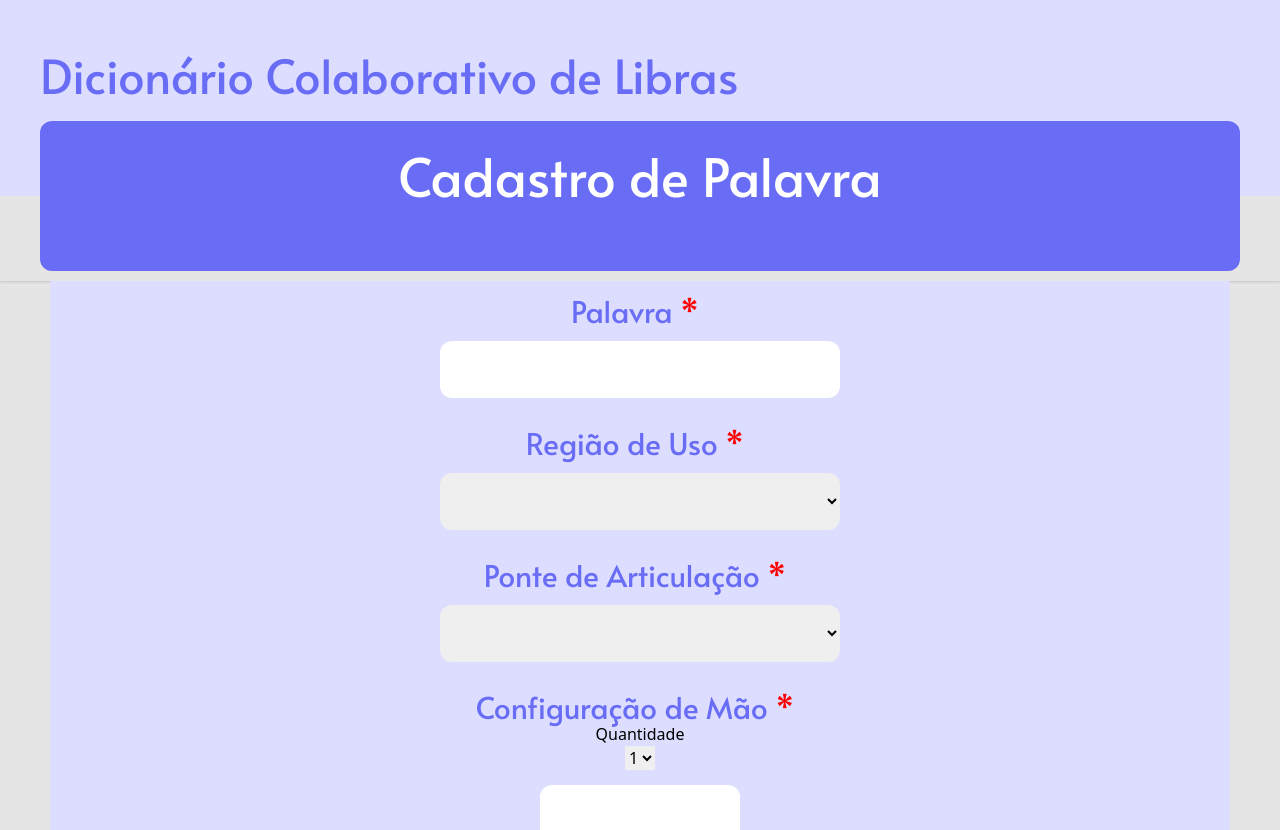
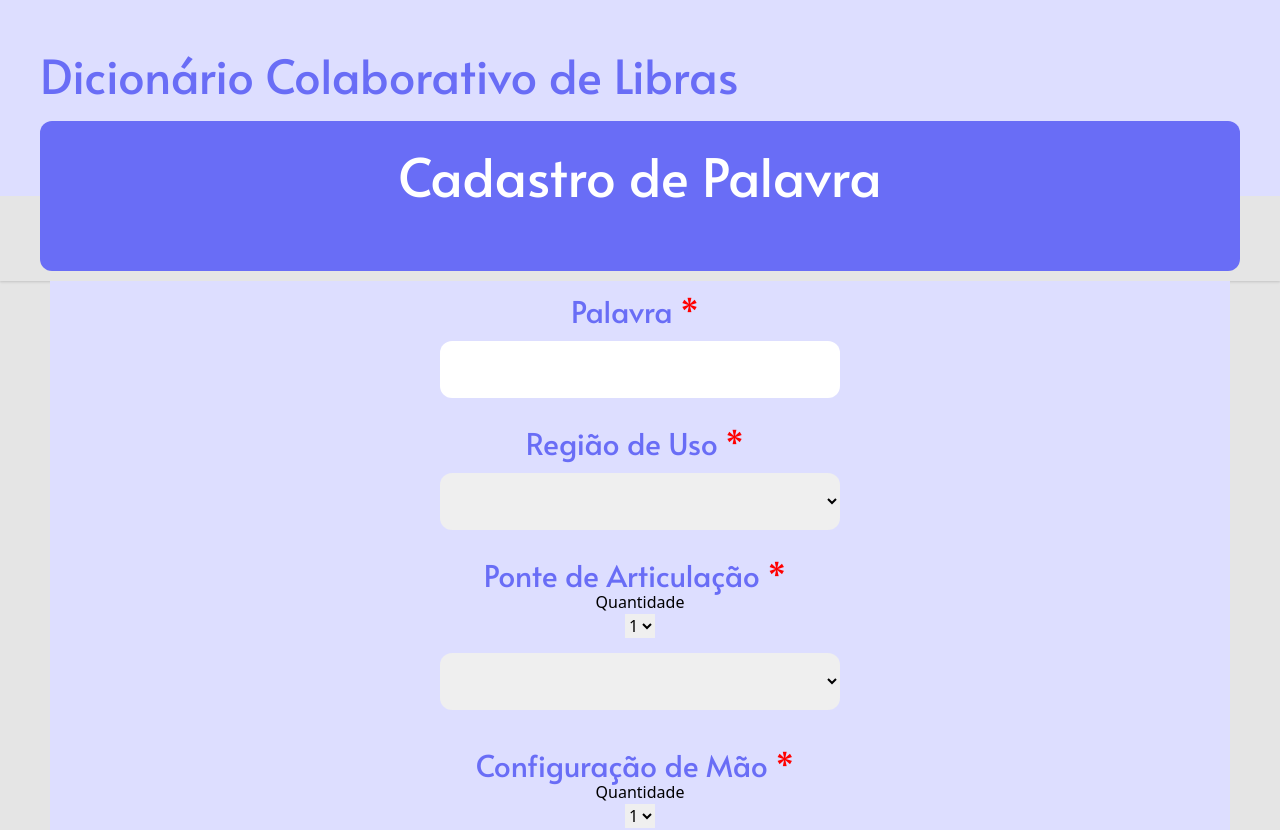
Before and after one commit to zeeheb/dicionario, a React (Create React App) app: page /cadastrar in a window 1280 px wide. Shown: the top 830 px of the page. Built offline with nearby package versions, Linux system fonts and the light colour scheme.

Commit message:
input qtd de ponto de articu

```diff
--- a/src/components/Cadastro/Cadastrar.js
+++ b/src/components/Cadastro/Cadastrar.js
@@ -145,7 +145,16 @@ function Cadastrar(props) {
                 </div>
 
                 <label htmlFor="articulacao">Ponte de Articulação <span className="red-star">*</span></label>
-                <div className="input">
+                <h3>Quantidade</h3>
+                <select onChange={(e) => {
+                    setQtdPt(e.target.value);
+                }}>
+                    <option value="1">1</option>
+                    <option value="2">2</option>
+                    <option value="3">3</option>
+                    <option value="4">4</option>
+                </select>
+                <div className="input-articulacao">
                     <select name="articulacao" type="text" onChange={(event) => {
                         setPontoArtic1(event.target.value);
                     }}>
@@ -155,6 +164,43 @@ function Cadastrar(props) {
                         <option value="3">Mãos</option>
                         <option value="4">Espaço Neutro</option>
                     </select>
+                    { qtdPt >= "2" &&
+                        <select name="articulacao" type="text" onChange={(event) => {
+                            setPontoArtic2(event.target.value);
+                        }}>
+                            <option disabled selected value></option>
+                            <option value="1">Cabeça</option>
+                            <option value="2">Tronco</option>
+                            <option value="3">Mãos</option>
+                            <option value="4">Espaço Neutro</option>
+                        </select>
+                    }
+                    {
+                        qtdPt >= "3" &&
+
+                        <select name="articulacao" type="text" onChange={(event) => {
+                            setPontoArtic3(event.target.value);
+                        }}>
+                            <option disabled selected value></option>
+                            <option value="1">Cabeça</option>
+                            <option value="2">Tronco</option>
+                            <option value="3">Mãos</option>
+                            <option value="4">Espaço Neutro</option>
+                        </select>
+                    }
+                    {
+                        qtdPt === "4" &&
+
+                        <select name="articulacao" type="text" onChange={(event) => {
+                            setPontoArtic4(event.target.value);
+                        }}>
+                            <option disabled selected value></option>
+                            <option value="1">Cabeça</option>
+                            <option value="2">Tronco</option>
+                            <option value="3">Mãos</option>
+                            <option value="4">Espaço Neutro</option>
+                        </select>
+                    }
                 </div>
 
                 <label htmlFor="config">Configuração de Mão <span className="red-star">*</span></label>
--- a/src/styles/cadastrar.css
+++ b/src/styles/cadastrar.css
@@ -39,6 +39,34 @@
     padding: 15px;
     max-width: 800px;
     display: flex;
+}
+
+.input-articulacao {
+    padding: 15px;
+    max-width: 800px;
+    display: flex;
+    flex-direction: column;
+}
+
+.input-articulacao input {
+    border-radius: 12px;
+    width: 400px;
+    height: 57px;
+    font-size: 30px;
+    font-family: 'Alata', sans-serif;
+    outline: none;
+    border: none;
+}
+
+.input-articulacao select {
+    border-radius: 12px;
+    width: 400px;
+    height: 57px;
+    font-size: 30px;
+    font-family: 'Alata', sans-serif;
+    outline: none;
+    border: none;
+    margin-bottom: 10px;
 }
 
 .input input {
```
